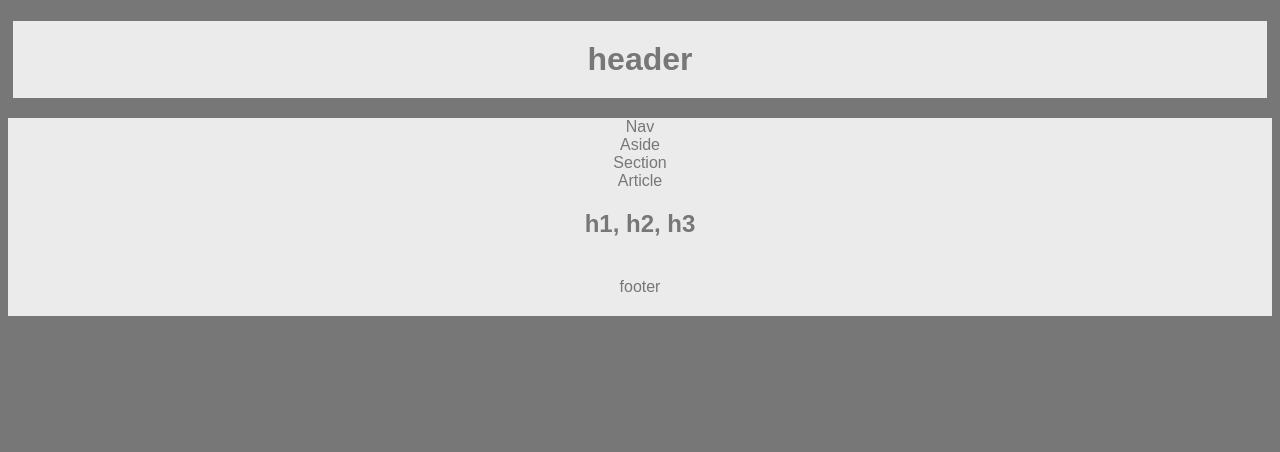
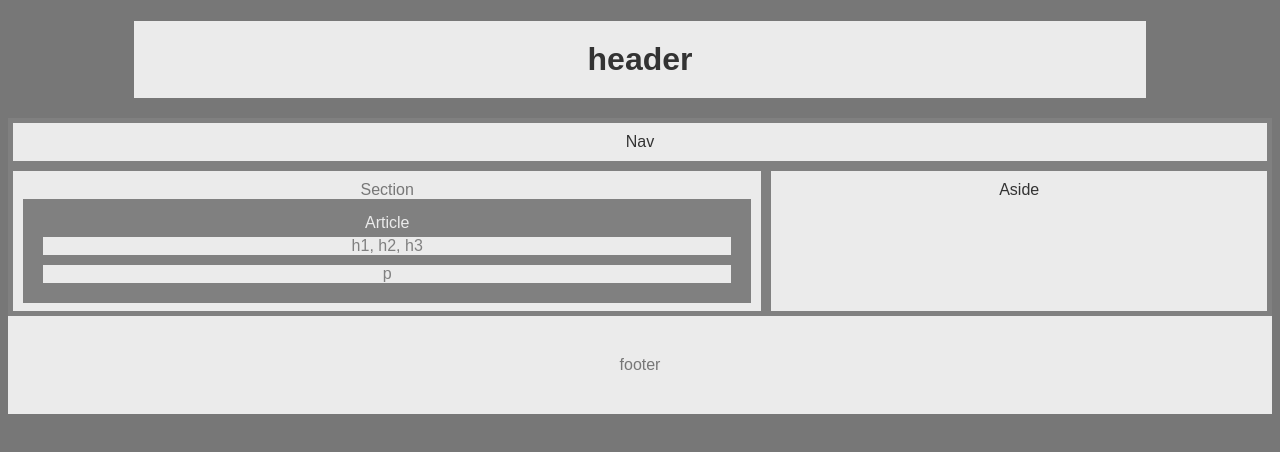
Before and after one commit to paulwinfieldrogers/HW-Wireframe, a plain HTML site: page index.html in a window 1280 px wide. Drawn offline with Linux system fonts and the light colour scheme.

Commit message:
Structure complete.  Just need to tweak styling

```diff
--- a/index.html
+++ b/index.html
@@ -1,40 +1,34 @@
-<!-- STUDENTS: Head to float.css for your assignment -->
 <!DOCTYPE html>
 <html lang="en-us">
 
-<head>
+  <head>
   <meta charset="UTF-8">
   <title>Homework One</title>
   <link rel="stylesheet" type="text/css" href="style.css">
-</head>
+  </head>
 
-<body>
+<body class=body>
 
-  <h1>
+    <h1 class="hnsaf">
     header
-  </h1>
+    </h1>
 
+    <div class="hnsaf">
+      <div id ="nav">Nav
+      </div>
 
+    <div id ="section">Section
+      <div id="article">Article
+        <div id="head-tags">h1, h2, h3</div>
+          <div id="p">p</div>
+          </div>
+          </div>
 
-      <div class="hnsaf">
-      <section id ="nav">Nav
-      </section>
+          <div class = "hnsaf">
+              <div id ="aside">Aside
+              </div>
 
-    <section id ="aside">Aside
-      </section>
-
-    <section id ="section">Section
-      </section>
-
-    <section id ="article">Article
-      </section>
-
-      <h2>h1, h2, h3</h2>
-
-
-  <footer class="hnsaf">
-    footer
-  </footer>
+  <div id ="footer">footer</div>
 
 </body>
 
--- a/style.css
+++ b/style.css
@@ -15,35 +15,71 @@ body {
   font-size: '18px'
 }
 
+.hnsaf {background-color: #ebebeb
+}
+
   h1 {
     padding: 20px;
     margin-bottom: 20px;
-    margin-right: 5px;
-    margin-left: 5px;
+    margin-right: 10%;
+    margin-left: 10%;
     color: #333;
-    background: #ccc;
 }
 
-.hnsaf {background-color: #ebebeb
+
+#nav {
+    color: #333;
+    font-size: 100;
+    padding: 10px;
+    border: 5px solid gray;
+    margin: 0;
 }
 
-article {
-color: #ebebeb;
-background-color: #777
+#section {
+  margin-bottom: 20px;
+  padding: 10px;
+  border: 5px solid gray;
+  width:60%;
+  float:left;
+  clear: right;
+  height: 150px
+  }
+
+  #aside {
+    color: #333;
+    font-size: 100;
+    padding: 10px;
+    border: 5px solid gray;
+    float: left;
+    width: 40%;
+    height: 150px
+  }
+
+  #article {
+    width: 10%;
+    padding: 10px;
+    border: 5px solid gray;
+    width: 100%;
+    background-color: gray;
+    color: #ebebeb;
+
+    }
+#head-tags {
+  background-color: #ebebeb;
+  color: grey;
+  border: 5px solid gray;
 }
 
-h1{
-  color: #777;
-  background: #ebebeb
+#p {
+  background-color: #ebebeb;
+  color: grey;
+  border: 5px solid gray;
 }
 
-p{color: #777;
-  background: #ebebeb
-}
-
-footer {
+#footer {
   padding: 20px;
   margin-bottom: 20px;
-
-  background: #FFA500;
+  clear: both;
+  display: inline-block;
+  width:100%;
 }
```
